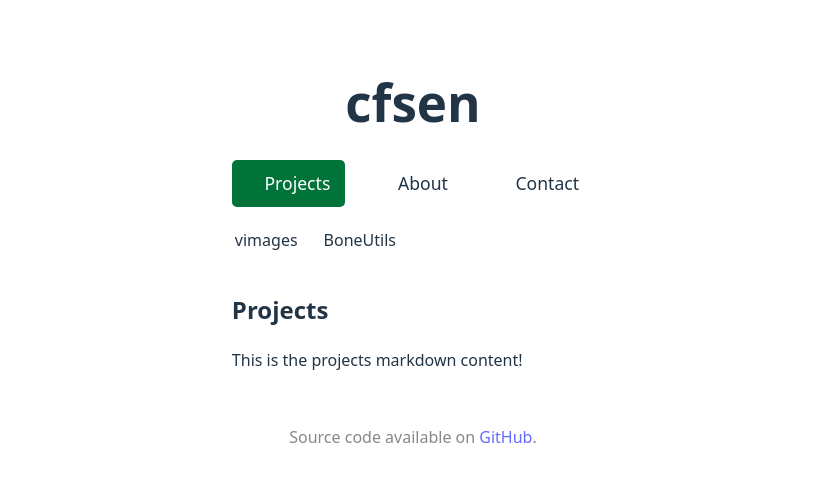
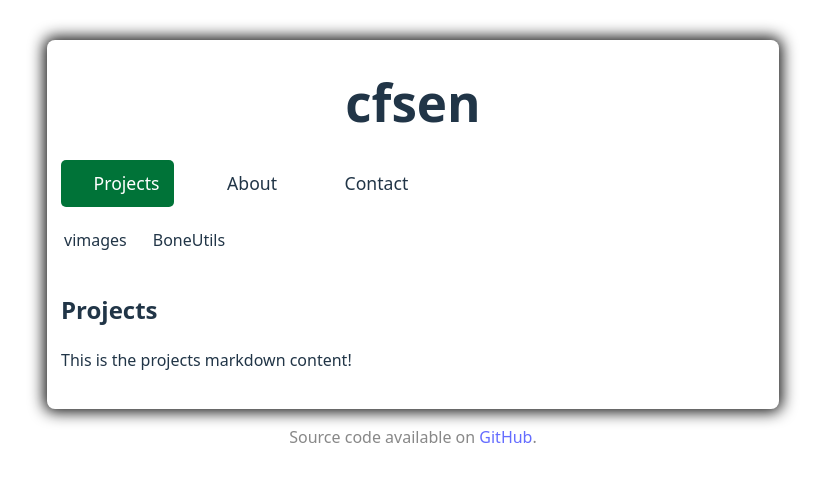
Before and after one commit to cfsen/cfsen-portfolio-gitpages, a React (Vite) app: page / in a window 1280 px wide. Shown: the top 482 px of the page, without its empty margins (227-1052 px from the left). Built offline with nearby package versions, Linux system fonts and the light colour scheme; some icons are missing.

Commit message:
chore: fix indenting in index.css

```diff
--- a/src/index.css
+++ b/src/index.css
@@ -33,6 +33,8 @@ body {
 	background-color: rgba(255, 255, 255, 0.1);
 	border-radius: 8px;
 	padding: 0.8em 0.4em;
+	width: 720px;
+	box-shadow: 0 0 15px 3px #111;
 }
 
 h1 {
```
Lines whose indentation alone changed are shown as unchanged.
